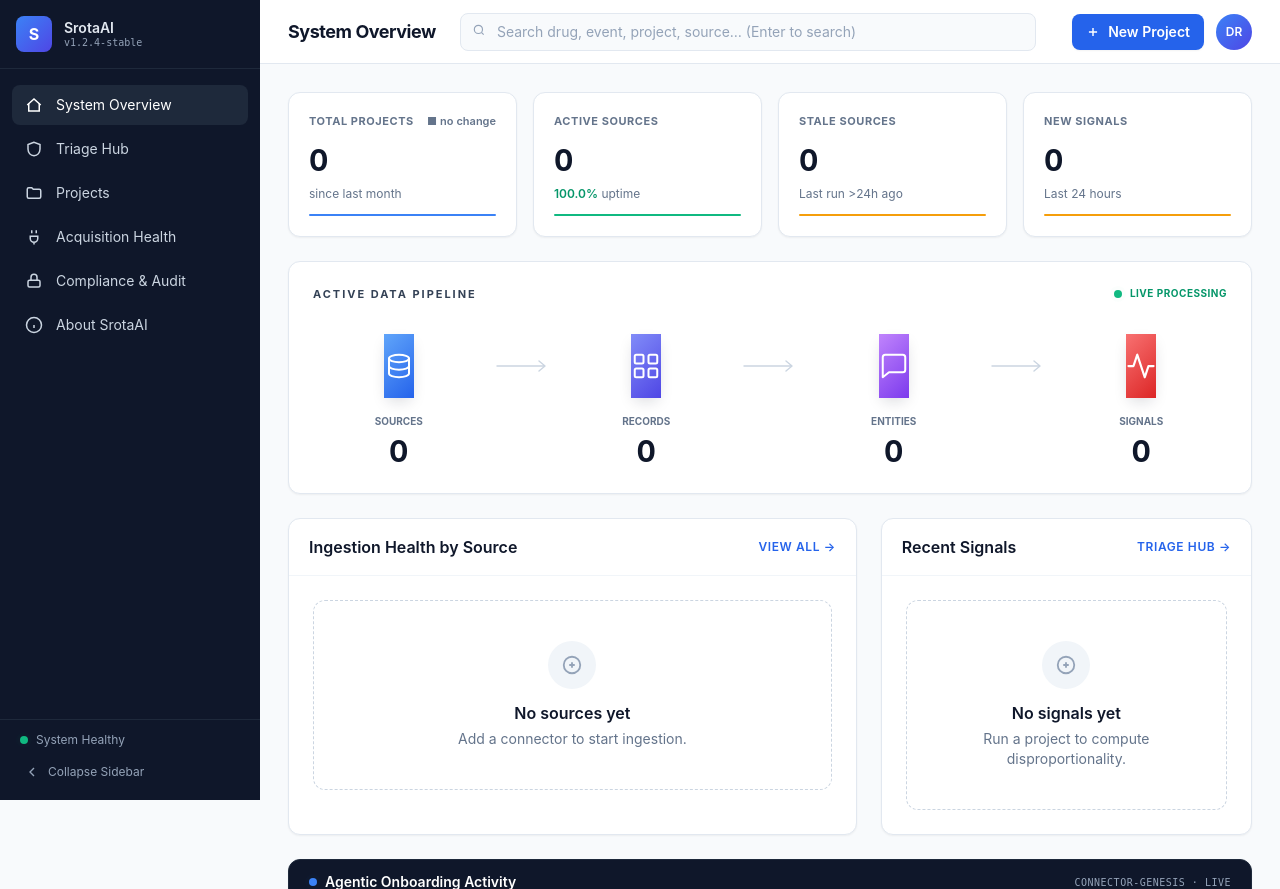
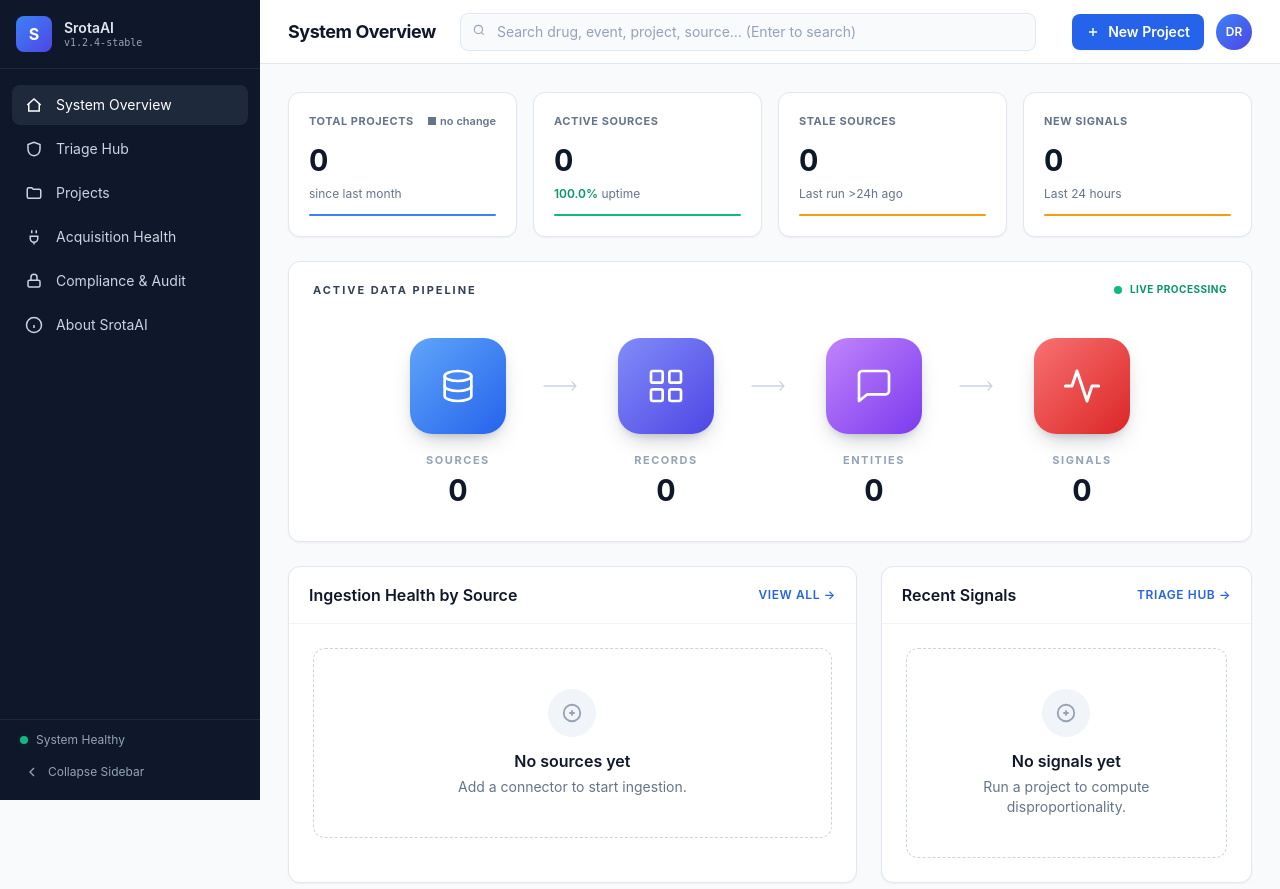
Before and after one commit to KritikaTri/srota-ai, a FastAPI app: page / in a window 1280 px wide. Shown: the top 889 px of the page. Run offline with FastAPI, Linux system fonts and the light colour scheme; data that the repository does not hold is empty.

Commit message:
ui: pipeline tile sizing matches reference exactly
- 96x96px rounded square tiles (was stretching to fill flex space)
- Fixed 160px column width to keep row centered, not stretched
- 40px icons inside tiles for proper visual weight
- Centered arrows aligned to icon-square mid-line
- Soft layered shadow under each tile
- All inline styles to bypass missing Tailwind utilities

```diff
--- a/srotaai/web/templates/_macros.html
+++ b/srotaai/web/templates/_macros.html
@@ -47,8 +47,8 @@
   'violet': 'linear-gradient(135deg, #c084fc 0%, #7c3aed 100%)',
   'red':    'linear-gradient(135deg, #f87171 0%, #dc2626 100%)'
 } -%}
-<section class="bg-white border border-slate-200 rounded-xl shadow-sm p-6">
-  <div class="flex items-center justify-between mb-8">
+<section class="bg-white border border-slate-200 rounded-xl shadow-sm">
+  <div class="flex items-center justify-between px-6 pt-5 pb-2">
     <h2 class="text-[11px] font-bold uppercase tracking-[0.18em] text-slate-700">Active Data Pipeline</h2>
     <div class="inline-flex items-center gap-2 text-[10px] font-bold uppercase tracking-wider text-emerald-600">
       <span class="relative flex h-2 w-2">
@@ -59,22 +59,23 @@
     </div>
   </div>
 
-  <div class="flex items-start justify-between gap-2">
+  <div style="display:flex; align-items:flex-start; justify-content:center; gap:0; padding:32px 24px 36px;">
     {% for label, value, icon_svg, color in stages %}
-      {# stage column #}
-      <div class="flex-1 flex flex-col items-center text-center min-w-0">
-        <div class="w-16 h-16 rounded-2xl flex items-center justify-center"
-             style="background: {{ GRADS[color] }}; box-shadow: 0 6px 16px -4px rgba(15,23,42,0.18);">
+      {# stage column — fixed compact width so the row stays centered #}
+      <div style="display:flex; flex-direction:column; align-items:center; text-align:center; width:160px;">
+        <div style="width:96px; height:96px; border-radius:22px; display:flex; align-items:center; justify-content:center;
+                    background: {{ GRADS[color] }};
+                    box-shadow: 0 10px 24px -10px rgba(15,23,42,0.35), 0 4px 8px -4px rgba(15,23,42,0.15);">
           {{ icon_svg|safe }}
         </div>
-        <div class="mt-4 text-[10px] font-bold uppercase tracking-[0.14em] text-slate-500">{{ label }}</div>
-        <div class="mt-1 text-3xl font-bold tabular-nums text-slate-900 leading-none">{{ value }}</div>
+        <div style="margin-top:18px; font-size:11px; font-weight:700; letter-spacing:0.14em; text-transform:uppercase; color:#94a3b8;">{{ label }}</div>
+        <div style="margin-top:6px; font-size:30px; font-weight:700; line-height:1; color:#0f172a; font-variant-numeric: tabular-nums;">{{ value }}</div>
       </div>
       {% if not loop.last %}
-        {# arrow column — fixed width, vertically aligned to icon row only #}
-        <div class="shrink-0" style="width: 60px; height: 64px; display: flex; align-items: center; justify-content: center;">
-          <svg width="56" height="14" viewBox="0 0 56 14" fill="none" stroke="#cbd5e1" stroke-width="1.4" stroke-linecap="round" stroke-linejoin="round">
-            <path d="M2 7h46M44 2l6 5-6 5"/>
+        {# arrow column — centered vertically on the icon square (96px tall) #}
+        <div style="width:48px; display:flex; align-items:center; justify-content:center; height:96px;">
+          <svg width="40" height="12" viewBox="0 0 40 12" fill="none" stroke="#cbd5e1" stroke-width="1.3" stroke-linecap="round" stroke-linejoin="round">
+            <path d="M2 6h32M30 2l4 4-4 4"/>
           </svg>
         </div>
       {% endif %}
--- a/srotaai/web/templates/overview.html
+++ b/srotaai/web/templates/overview.html
@@ -25,16 +25,16 @@
 <div class="mt-6">
   {{ ui.pipeline_strip([
        ('Sources',  kpis.sources,
-        '<svg width="30" height="30" viewBox="0 0 24 24" fill="none" stroke="white" stroke-width="1.6" stroke-linecap="round" stroke-linejoin="round"><ellipse cx="12" cy="6" rx="8" ry="3"/><path d="M4 6v6c0 1.66 3.58 3 8 3s8-1.34 8-3V6"/><path d="M4 12v6c0 1.66 3.58 3 8 3s8-1.34 8-3v-6"/></svg>',
+        '<svg width="40" height="40" viewBox="0 0 24 24" fill="none" stroke="white" stroke-width="1.6" stroke-linecap="round" stroke-linejoin="round"><ellipse cx="12" cy="6" rx="8" ry="3"/><path d="M4 6v6c0 1.66 3.58 3 8 3s8-1.34 8-3V6"/><path d="M4 12v6c0 1.66 3.58 3 8 3s8-1.34 8-3v-6"/></svg>',
         'blue'),
        ('Records',  kpis.records_str,
-        '<svg width="30" height="30" viewBox="0 0 24 24" fill="none" stroke="white" stroke-width="1.6" stroke-linecap="round" stroke-linejoin="round"><rect x="3" y="3" width="7" height="7" rx="1.2"/><rect x="14" y="3" width="7" height="7" rx="1.2"/><rect x="3" y="14" width="7" height="7" rx="1.2"/><rect x="14" y="14" width="7" height="7" rx="1.2"/></svg>',
+        '<svg width="40" height="40" viewBox="0 0 24 24" fill="none" stroke="white" stroke-width="1.6" stroke-linecap="round" stroke-linejoin="round"><rect x="3" y="3" width="7" height="7" rx="1.2"/><rect x="14" y="3" width="7" height="7" rx="1.2"/><rect x="3" y="14" width="7" height="7" rx="1.2"/><rect x="14" y="14" width="7" height="7" rx="1.2"/></svg>',
         'indigo'),
        ('Entities', kpis.entities_str,
-        '<svg width="30" height="30" viewBox="0 0 24 24" fill="none" stroke="white" stroke-width="1.6" stroke-linecap="round" stroke-linejoin="round"><path d="M21 15a2 2 0 0 1-2 2H8l-5 4V5a2 2 0 0 1 2-2h14a2 2 0 0 1 2 2z"/></svg>',
+        '<svg width="40" height="40" viewBox="0 0 24 24" fill="none" stroke="white" stroke-width="1.6" stroke-linecap="round" stroke-linejoin="round"><path d="M21 15a2 2 0 0 1-2 2H8l-5 4V5a2 2 0 0 1 2-2h14a2 2 0 0 1 2 2z"/></svg>',
         'violet'),
        ('Signals',  kpis.new_signals,
-        '<svg width="30" height="30" viewBox="0 0 24 24" fill="none" stroke="white" stroke-width="1.8" stroke-linecap="round" stroke-linejoin="round"><path d="M22 12h-4l-3 9L9 3l-3 9H2"/></svg>',
+        '<svg width="40" height="40" viewBox="0 0 24 24" fill="none" stroke="white" stroke-width="1.8" stroke-linecap="round" stroke-linejoin="round"><path d="M22 12h-4l-3 9L9 3l-3 9H2"/></svg>',
         'red'),
   ]) }}
 </div>
```
